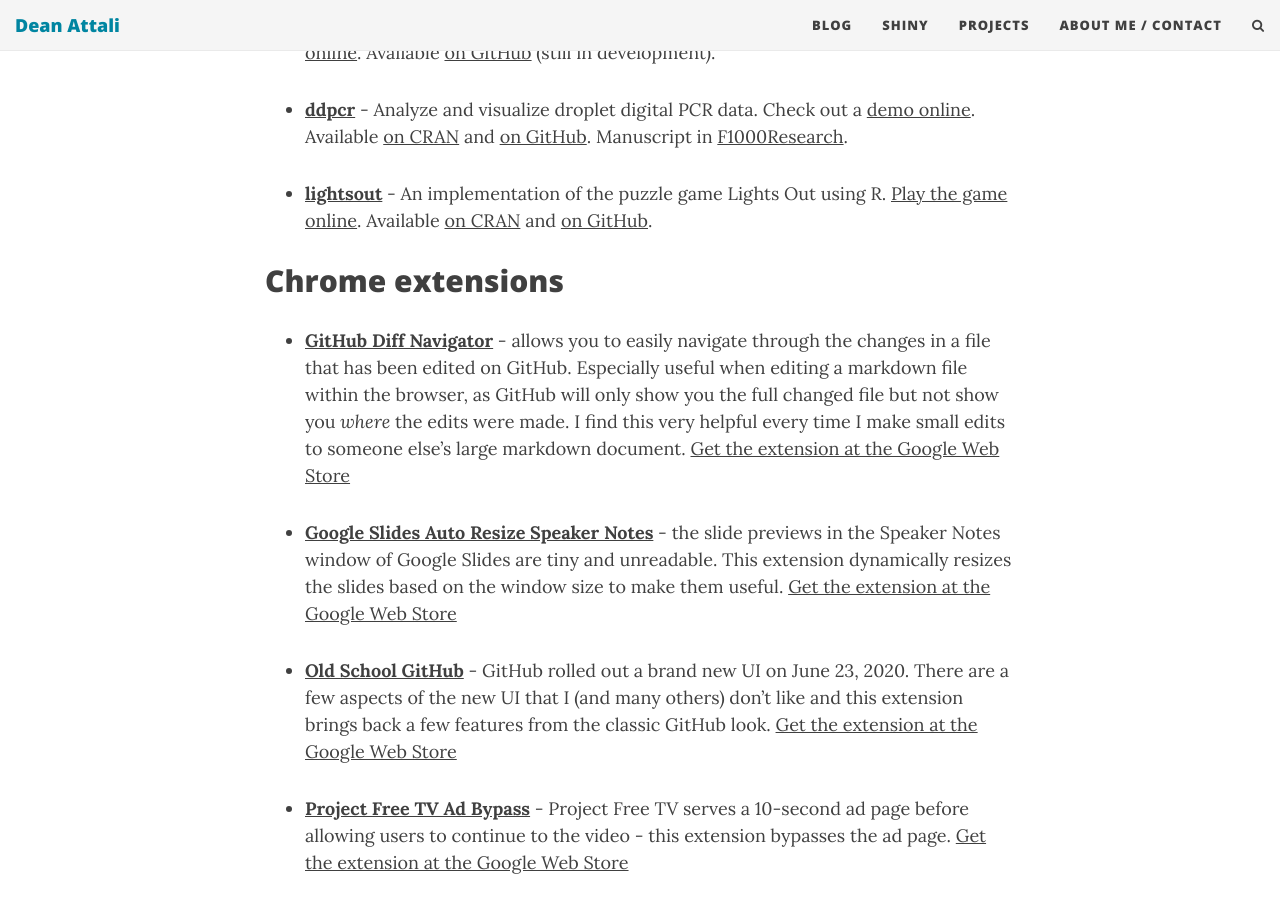
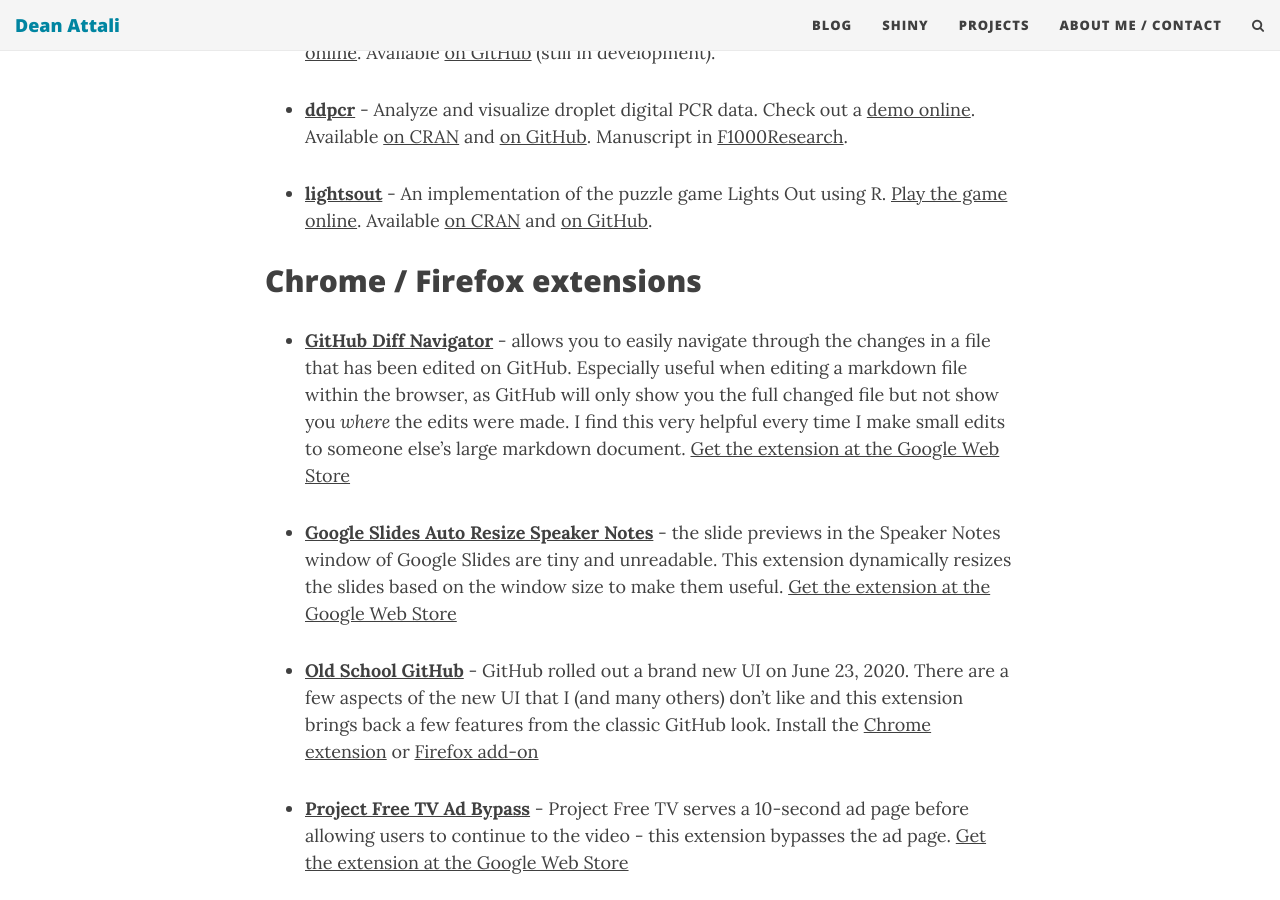
Before and after one commit to daattali/daattali.github.io, a Jekyll site: the page built from projects.md, in a window 1280 px wide and 900 px high, scrolled down 2392 px. Built offline with Jekyll 4.4.1, drawn with Linux system fonts in a browser that asks for light colours; nearby versions of some CDN libraries; comment, search, counter and statistics services are not loaded.

Commit message:
Update projects.md

```diff
--- a/projects.md
+++ b/projects.md
@@ -57,13 +57,13 @@
 
 - **[lightsout](https://github.com/daattali/lightsout)** - An implementation of the puzzle game Lights Out using R. [Play the game online](https://daattali.com/shiny/lightsout/). Available [on CRAN](https://cran.r-project.org/package=lightsout) and [on GitHub](https://github.com/daattali/lightsout).
 
-## Chrome extensions
+## Chrome / Firefox extensions
 
 - **[GitHub Diff Navigator](https://github.com/daattali/github-diff-navigator-extension)** - allows you to easily navigate through the changes in a file that has been edited on GitHub.  Especially useful when editing a markdown file within the browser, as GitHub will only show you the full changed file but not show you *where* the edits were made. I find this very helpful every time I make small edits to someone else's large markdown document.  [Get the extension at the Google Web Store](https://chrome.google.com/webstore/detail/github-diff-navigator/aoojogkiedabnddmokieplfnmjehlneo)
 
 - **[Google Slides Auto Resize Speaker Notes](https://github.com/daattali/gslides-betternotes-extension)** - the slide previews in the Speaker Notes window of Google Slides are tiny and unreadable. This extension dynamically resizes the slides based on the window size to make them useful. [Get the extension at the Google Web Store](https://chrome.google.com/webstore/detail/google-slides-auto-resize/piciggpbidhfbpefjjbomcgomanjfbeb)
 
-- **[Old School GitHub](https://github.com/daattali/oldschool-github-extension)** - GitHub rolled out a brand new UI on June 23, 2020. There are a few aspects of the new UI that I (and many others) don't like and this extension brings back a few features from the classic GitHub look. [Get the extension at the Google Web Store](https://chrome.google.com/webstore/detail/old-school-github/blkkkhifjoiedclojflfcenbjigdajeb)
+- **[Old School GitHub](https://github.com/daattali/oldschool-github-extension)** - GitHub rolled out a brand new UI on June 23, 2020. There are a few aspects of the new UI that I (and many others) don't like and this extension brings back a few features from the classic GitHub look. Install the [Chrome extension](https://chrome.google.com/webstore/detail/old-school-github/blkkkhifjoiedclojflfcenbjigdajeb) or [Firefox add-on](https://addons.mozilla.org/addon/old-school-github/)
 
 - **[Project Free TV Ad Bypass](https://github.com/daattali/pftv-ad-bypass-extension)** - Project Free TV serves a 10-second ad page before allowing users to continue to the video - this extension bypasses the ad page. [Get the extension at the Google Web Store](https://chrome.google.com/webstore/detail/project-free-tv-ad-bypass/modfjcgeknfglkdgckkomdcgokkjaadd)
 
```
